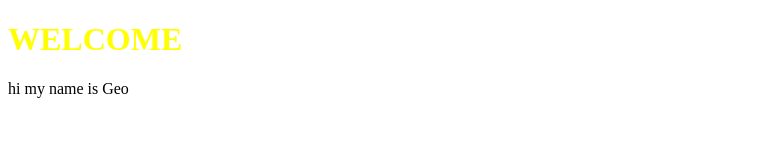
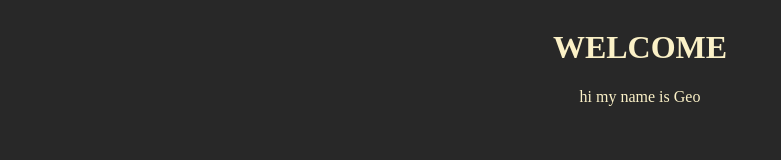
Before and after one commit to omzkiii/neocity, a plain HTML site: page city/index.html in a window 1280 px wide. Shown: the whole page, without its empty margins (0-781 px from the left). Drawn offline with Linux system fonts and the light colour scheme.

Commit message:
add gruvbox colorscheme

```diff
--- a/city/css/index.css
+++ b/city/css/index.css
@@ -1,3 +1,21 @@
-h1 {
-  color: yellow;
+:root {
+  --gv_base00: #282828;
+  --gv_base01: #3c3836;
+  --gv_base02: #504945;
+  --gv_base03: #665c54;
+  --gv_base04: #bdae93;
+  --gv_base05: #d5c4a1;
+  --gv_base06: #ebdbb2;
+  --gv_base07: #fbf1c7;
+
+  background-color: var(--gv_base00);
+  color: var(--gv_base07);
 }
+
+body {
+  display: flex;
+  justify-content: center;
+}
+#title {
+  text-align: center;
+}
--- a/city/index.html
+++ b/city/index.html
@@ -7,7 +7,9 @@
     <link href="css/index.css" rel="stylesheet" />
   </head>
   <body>
-    <h1>WELCOME</h1>
-    <p>hi my name is Geo</p>
+    <div id="title">
+      <h1>WELCOME</h1>
+      <p>hi my name is Geo</p>
+    </div>
   </body>
 </html>
```
